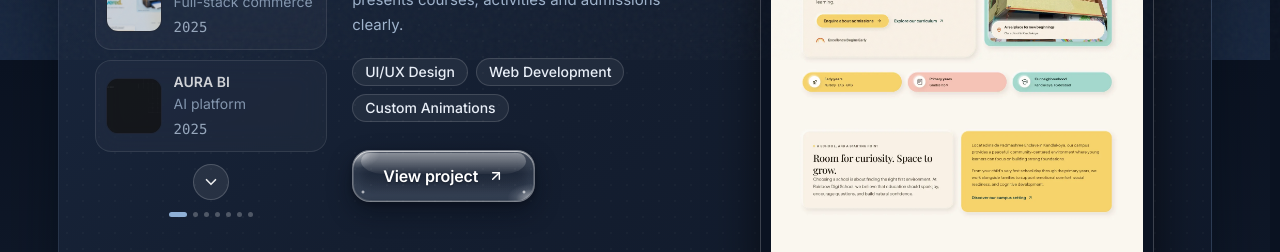
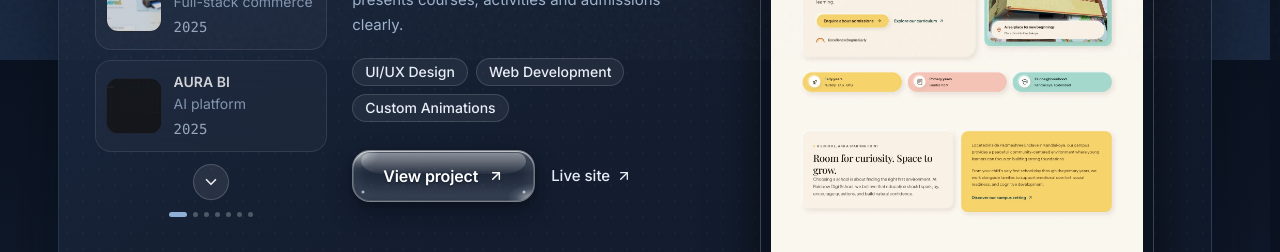
Before and after one commit to Bharat0264/MyWork, a Next.js app: page /work in a window 1280 px wide. Shown: the part 740-992 px from the top of the page. Built offline with nearby package versions, Linux system fonts and the light colour scheme.

Commit message:
Hide Live site link and round external link button on mobile (<=768px) and align controls cleanly

```diff
--- a/components/work-portfolio-showcase.tsx
+++ b/components/work-portfolio-showcase.tsx
@@ -407,9 +407,21 @@ export function WorkPortfolioShowcase() {
                   ))}
                 </div>
 
-                {/* Button: "View project" liquid glass pill */}
+                {/* Button: "View project" liquid glass pill AND Live site link */}
                 <div className="flex flex-wrap items-center gap-4 pt-3">
                   <ViewProjectGlassButton project={currentProject} />
+                  {currentProject.liveUrl && (
+                    <a
+                      href={currentProject.liveUrl}
+                      target="_blank"
+                      rel="noopener noreferrer"
+                      aria-label={`Open live website for ${currentProject.title} (opens in new tab)`}
+                      className="inline-flex items-center gap-1.5 text-[15px] font-medium text-[#8FB0D6] hover:text-white transition-colors"
+                    >
+                      <span>Live site</span>
+                      <ArrowUpRight size={16} aria-hidden="true" />
+                    </a>
+                  )}
                 </div>
               </motion.div>
             </AnimatePresence>
@@ -610,16 +622,28 @@ export function WorkPortfolioShowcase() {
               </div>
               <div className="flex items-center gap-4 pt-2">
                 <ViewProjectGlassButton project={currentProject} />
+                {currentProject.liveUrl && (
+                  <a
+                    href={currentProject.liveUrl}
+                    target="_blank"
+                    rel="noopener noreferrer"
+                    aria-label={`Open live website for ${currentProject.title} (opens in new tab)`}
+                    className="inline-flex items-center gap-1.5 text-[15px] font-medium text-[#8FB0D6] hover:text-white transition-colors"
+                  >
+                    <span>Live site</span>
+                    <ArrowUpRight size={16} aria-hidden="true" />
+                  </a>
+                )}
               </div>
             </div>
           </div>
         </div>
 
         {/* ========================================================
-            TABLET VIEW (700px to 1023px)
+            TABLET VIEW (768px to 1023px)
             Single column stage with device on top, info under, horizontal rail under
             ======================================================== */}
-        <div className="hidden min-[700px]:flex lg:hidden flex-col items-center gap-6 py-4 relative z-10 w-full">
+        <div className="hidden md:flex lg:hidden flex-col items-center gap-6 py-4 relative z-10 w-full">
           {/* Device */}
           <div className="flex flex-col items-center w-full max-w-[500px]">
             <div className="flex items-center justify-between w-full mb-2 px-1 select-none">
@@ -674,6 +698,18 @@ export function WorkPortfolioShowcase() {
             </div>
             <div className="flex items-center gap-4 pt-2">
               <ViewProjectGlassButton project={currentProject} />
+              {currentProject.liveUrl && (
+                <a
+                  href={currentProject.liveUrl}
+                  target="_blank"
+                  rel="noopener noreferrer"
+                  aria-label={`Open live website for ${currentProject.title} (opens in new tab)`}
+                  className="inline-flex items-center gap-1.5 text-[15px] font-medium text-[#8FB0D6] hover:text-white transition-colors"
+                >
+                  <span>Live site</span>
+                  <ArrowUpRight size={16} aria-hidden="true" />
+                </a>
+              )}
             </div>
           </div>
 
@@ -716,12 +752,12 @@ export function WorkPortfolioShowcase() {
         </div>
 
         {/* ========================================================
-            MOBILE SINGLE COLUMN LAYOUT (< 700px)
+            MOBILE SINGLE COLUMN LAYOUT (<= 768px)
             Sequence: Counter, Device (94%, tilt -2deg), Project Name (28px),
-            Description, Chips, Buttons, Swipeable Thumbnail Row, 3 Round Buttons Centered
+            Description, Chips, Buttons, Swipeable Thumbnail Row, Round Prev/Next Buttons
             Stage padding: 20px
             ======================================================== */}
-        <div className="flex min-[700px]:hidden flex-col text-left items-start relative z-10 w-full">
+        <div className="flex md:hidden flex-col text-left items-start relative z-10 w-full">
           {/* 1. Category label */}
           <div className="text-[12px] font-semibold uppercase tracking-[0.16em] text-[#8FB0D6]">
             {currentProject.category}
@@ -764,8 +800,8 @@ export function WorkPortfolioShowcase() {
           {/* 24px gap */}
           <div className="h-6" aria-hidden="true" />
 
-          {/* 5. Buttons row: View project (48px tall on mobile) AND Live site ↗ text link side by side on left with 16px gap */}
-          <div className="flex items-center justify-start gap-4 flex-wrap">
+          {/* 5. Buttons row: View project button (Live site link hidden on mobile <= 768px) */}
+          <div className="flex items-center justify-start gap-4">
             <ViewProjectGlassButton project={currentProject} className="!h-[48px] !px-6" />
             {currentProject.liveUrl && (
               <a
@@ -773,7 +809,7 @@ export function WorkPortfolioShowcase() {
                 target="_blank"
                 rel="noopener noreferrer"
                 aria-label={`Open live website for ${currentProject.title} (opens in new tab)`}
-                className="inline-flex items-center gap-1.5 text-[15px] font-medium text-[#8FB0D6] hover:text-white transition-colors"
+                className="hidden md:inline-flex items-center gap-1.5 text-[15px] font-medium text-[#8FB0D6] hover:text-white transition-colors"
               >
                 <span>Live site</span>
                 <ArrowUpRight size={16} aria-hidden="true" />
@@ -835,7 +871,7 @@ export function WorkPortfolioShowcase() {
           {/* 12px gap */}
           <div className="h-3" aria-hidden="true" />
 
-          {/* 7. Round prev/next/open buttons: 44px round icon buttons placed together on the left, 12px gap */}
+          {/* 7. Carousel controls: Prev/next arrows (round external-link button hidden on mobile <= 768px) */}
           <div className="flex items-center justify-start gap-3">
             <button
               onClick={handlePrev}
@@ -860,7 +896,7 @@ export function WorkPortfolioShowcase() {
                 rel="noopener noreferrer"
                 title={`Open live website for ${currentProject.title}`}
                 aria-label={`Open live website for ${currentProject.title}`}
-                className="flex h-11 w-11 items-center justify-center rounded-full border border-white/[0.18] bg-white/[0.08] text-white/90 hover:bg-white/[0.16] active:scale-95 transition-all"
+                className="hidden md:flex h-11 w-11 items-center justify-center rounded-full border border-white/[0.18] bg-white/[0.08] text-white/90 hover:bg-white/[0.16] active:scale-95 transition-all"
               >
                 <ExternalLink size={16} strokeWidth={2.2} />
               </a>
@@ -869,11 +905,11 @@ export function WorkPortfolioShowcase() {
         </div>
 
         {/* ========================================================
-            BOTTOM BAR INSIDE THE STAGE (DESKTOP & TABLET >= 700px)
+            BOTTOM BAR INSIDE THE STAGE (DESKTOP & TABLET >= 768px)
             Below grid, full width, 1px top divider rgba(143,176,214,0.14), 20px padding above
             Right: 3 round buttons (40px, glass style)
             ======================================================== */}
-        <div className="hidden min-[700px]:flex items-center justify-end w-full mt-6 pt-5 border-t border-[rgba(143,176,214,0.14)] relative z-20">
+        <div className="hidden md:flex items-center justify-end w-full mt-6 pt-5 border-t border-[rgba(143,176,214,0.14)] relative z-20">
           {/* Three Round Buttons (Previous, Next, Open live site) */}
           <div className="flex items-center gap-2.5">
             <button
```
